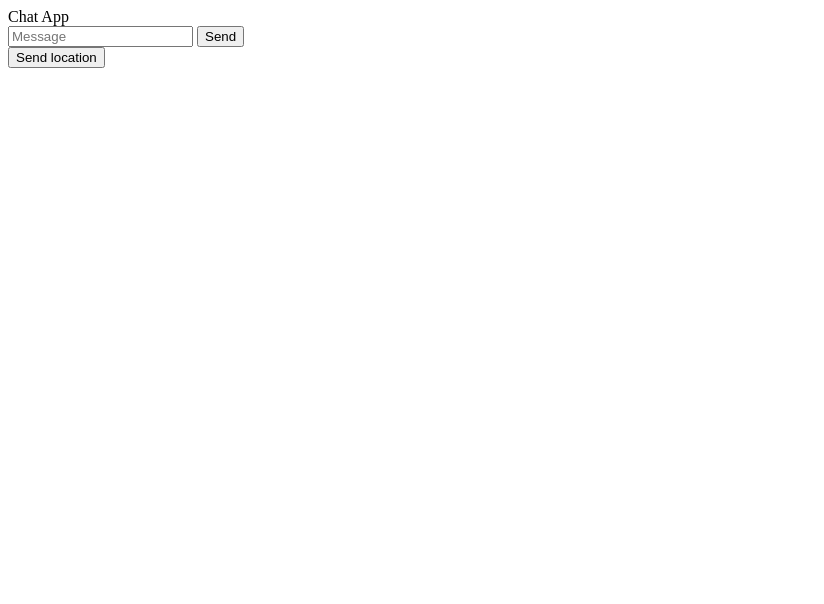
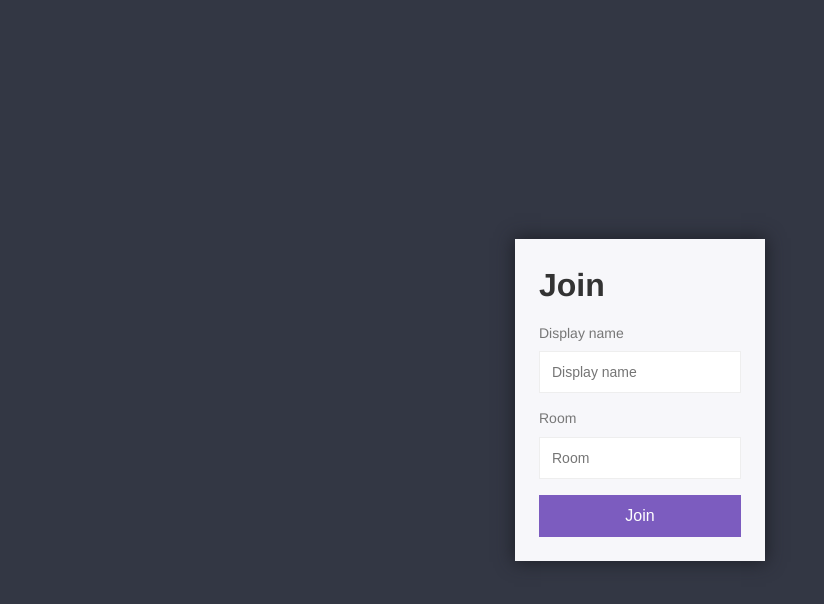
Before and after one commit to itscoolvatsa/Chat-App, a website: page public/index.html in a window 1280 px wide. Shown: the whole page, without its empty margins (0-824 px from the left). Drawn offline with nearby package versions, Linux system fonts and the light colour scheme; no server answers.

Commit message:
join page created

```diff
--- a/public/index.html
+++ b/public/index.html
@@ -1,18 +1,23 @@
 <!DOCTYPE html>
 <html>
     <head>
-
+        <title>Chat App</title>
+        <link rel="icon" href="img/favicon.png">
+        <link rel="stylesheet" href="css/styles.css">
     </head>
     <body>
-        Chat App
+        <div class="centered-form">
+            <div class="centered-form__box">
+                <h1>Join</h1>
+                <form action="chat.html">
+                    <label for="">Display name</label>
+                    <input type="text" name="username" placeholder="Display name" required>
 
-        <form id="message-form">
-            <input name="message" placeholder="Message">
-            <button>Send</button>
-        </form>
-        <button id="send-location">Send location</button>
-
-        <script src="/socket.io/socket.io.js"></script>
-        <script src="/js/chat.js"></script>
+                    <label for="">Room</label>
+                    <input type="text" name="room" placeholder="Room" required>
+                    <button>Join</button>
+                </form>
+            </div>
+        </div>
     </body>
 </html>
```
